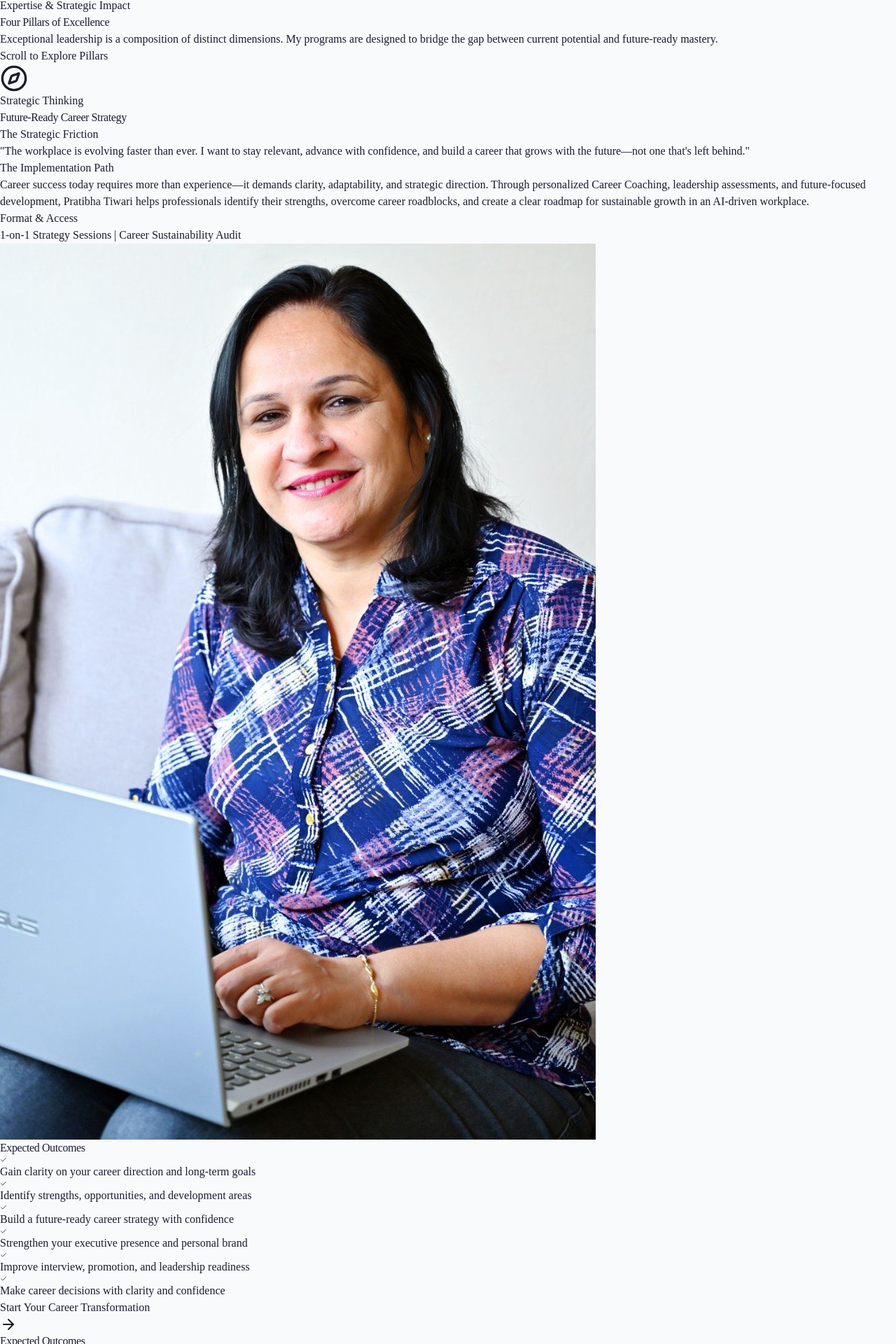
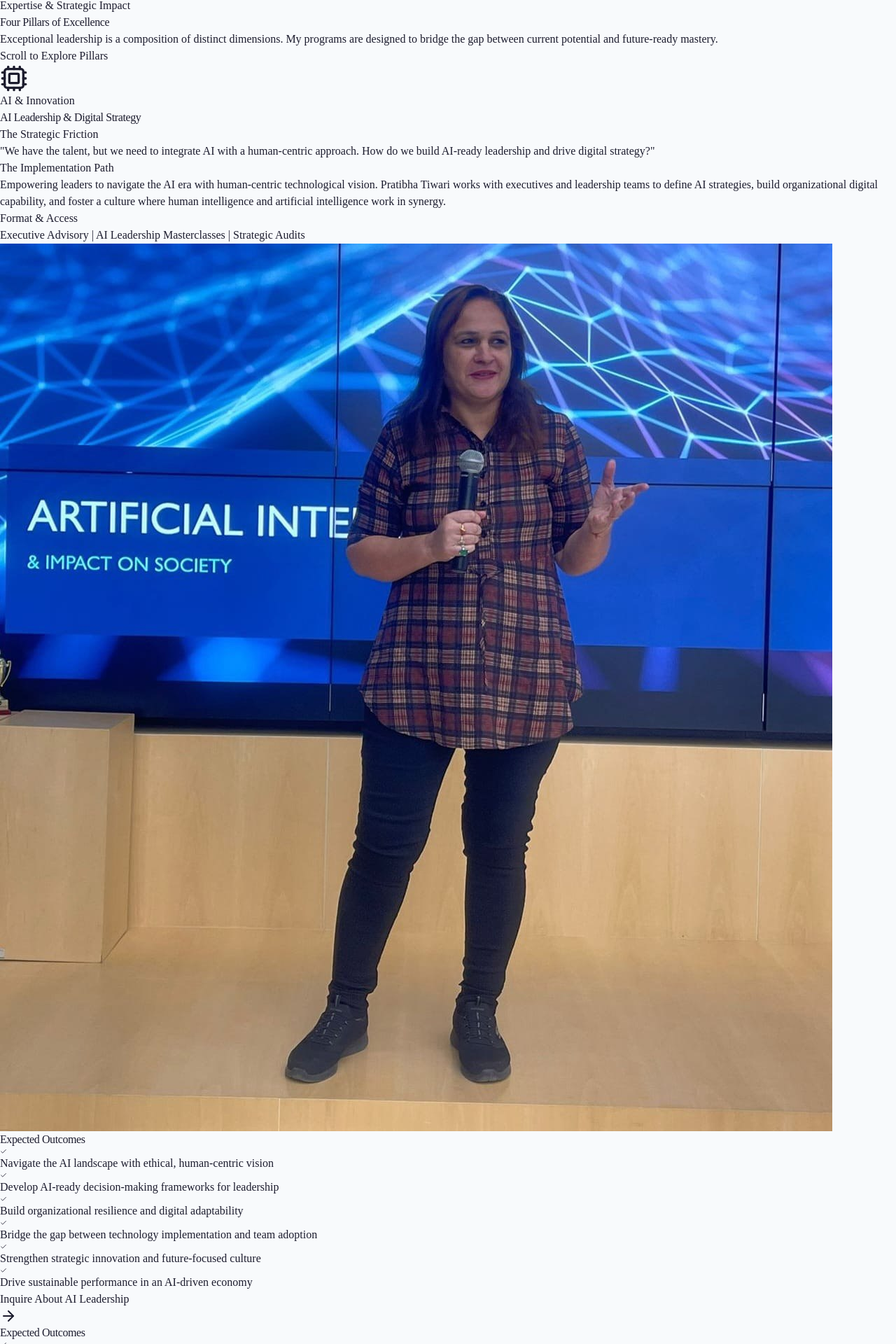
Before and after one commit to Nihalok/pratibha-tiwari, a React (Vite) app in the folder frontend/: page /services in a window 1280 px wide. Shown: the part 1600-3520 px from the top of the page at 70% size. Built offline with nearby package versions, Linux system fonts and the light colour scheme; no server answers; grey boxes are pictures that could not be loaded; a web font is replaced by a local one.

Commit message:
updated the changes

```diff
--- a/frontend/src/components/about/ClientTicker.tsx
+++ b/frontend/src/components/about/ClientTicker.tsx
@@ -66,7 +66,7 @@
             The <span className="italic font-light text-slate-700">Network</span> of Trust
           </h2>
           <p className="text-slate-600 text-sm md:text-base mt-6 max-w-xl mx-auto font-light leading-relaxed">
-            Collaborating with regional giants and global leaders to drive strategic growth and leadership excellence.
+            Coached and Trained executives, leaders and professionals from leading organizations.
           </p>
         </motion.div>
       </div>
--- a/frontend/src/pages/BlogPost.tsx
+++ b/frontend/src/pages/BlogPost.tsx
@@ -176,8 +176,12 @@
           </div>
 
           {(post.featuredImage || post.imageUrl) && (
-            <div className="aspect-video rounded-3xl md:rounded-[48px] overflow-hidden border border-gold/10 shadow-2xl">
-              <img src={post.featuredImage || post.imageUrl} alt={post.title} className="w-full h-full object-cover" />
+            <div className="aspect-video rounded-3xl md:rounded-[48px] overflow-hidden border border-gold/10 shadow-2xl relative bg-pearl">
+              <img
+                src={post.featuredImage || post.imageUrl}
+                alt={post.title}
+                className="w-full h-full object-cover object-center"
+              />
             </div>
           )}
 
@@ -291,17 +295,12 @@
                   className="group"
                 >
                   <Link to={`/insights/${relatedPost.slug}`} className="block space-y-6">
-                    <div className="aspect-[4/5] rounded-[32px] overflow-hidden border border-gold/5 transition-all duration-700 shadow-sm group-hover:shadow-xl relative">
+                    <div className="aspect-[16/10] rounded-[32px] overflow-hidden border border-gold/5 transition-all duration-700 shadow-sm group-hover:shadow-xl relative bg-pearl">
                       <img
                         src={relatedPost.featuredImage || relatedPost.imageUrl}
                         alt={relatedPost.title}
-                        className="w-full h-full object-cover transition-all duration-700 group-hover:scale-110"
+                        className="w-full h-full object-cover object-center transition-all duration-700 group-hover:scale-110"
                       />
-                      <div className="absolute inset-x-0 bottom-0 p-6 bg-gradient-to-t from-primary/80 to-transparent">
-                        <span className="text-[9px] font-mono text-white uppercase tracking-widest">
-                          {relatedPost.category}
-                        </span>
-                      </div>
                     </div>
                     <h4 className="text-xl font-serif text-primary group-hover:text-secondary transition-colors leading-tight">
                       {relatedPost.title}
--- a/frontend/src/pages/Services.tsx
+++ b/frontend/src/pages/Services.tsx
@@ -42,25 +42,25 @@
 
 const programs = [
   {
-    icon: <Compass size={40} />,
+    icon: <Cpu size={40} />,
     id: "01",
-    label: "Strategic Thinking",
-    title: "Future-Ready Career Strategy",
-    problem: "The workplace is evolving faster than ever. I want to stay relevant, advance with confidence, and build a career that grows with the future—not one that's left behind.",
-    solution: "Career success today requires more than experience—it demands clarity, adaptability, and strategic direction. Through personalized Career Coaching, leadership assessments, and future-focused development, Pratibha Tiwari helps professionals identify their strengths, overcome career roadblocks, and create a clear roadmap for sustainable growth in an AI-driven workplace.",
+    label: "AI & Innovation",
+    title: "AI Leadership & Digital Strategy",
+    problem: "We have the talent, but we need to integrate AI with a human-centric approach. How do we build AI-ready leadership and drive digital strategy?",
+    solution: "Empowering leaders to navigate the AI era with human-centric technological vision. Pratibha Tiwari works with executives and leadership teams to define AI strategies, build organizational digital capability, and foster a culture where human intelligence and artificial intelligence work in synergy.",
     outcomes: [
-      "Gain clarity on your career direction and long-term goals",
-      "Identify strengths, opportunities, and development areas",
-      "Build a future-ready career strategy with confidence",
-      "Strengthen your executive presence and personal brand",
-      "Improve interview, promotion, and leadership readiness",
-      "Make career decisions with clarity and confidence"
+      "Navigate the AI landscape with ethical, human-centric vision",
+      "Develop AI-ready decision-making frameworks for leadership",
+      "Build organizational resilience and digital adaptability",
+      "Bridge the gap between technology implementation and team adoption",
+      "Strengthen strategic innovation and future-focused culture",
+      "Drive sustainable performance in an AI-driven economy"
     ],
-    format: "1-on-1 Strategy Sessions | Career Sustainability Audit",
-    cta: "Start Your Career Transformation",
-    image: careerStrategy,
-    cardBg: "https://images.unsplash.com/photo-1454165833767-027ffea9e778?q=80&w=2070",
-    outcomeBg: "https://images.unsplash.com/photo-1507679799987-c73779587ccf?q=80&w=2071"
+    format: "Executive Advisory | AI Leadership Masterclasses | Strategic Audits",
+    cta: "Inquire About AI Leadership",
+    image: leadershipVision,
+    cardBg: "https://images.unsplash.com/photo-1557804506-669a67965ba0?q=80&w=1974",
+    outcomeBg: "https://images.unsplash.com/photo-1460925895917-afdab827c52f?q=80&w=2015"
   },
   {
     icon: <Heart size={40} />,
@@ -84,10 +84,31 @@
     outcomeBg: "https://images.unsplash.com/photo-1551836022-d5d88e9218df?q=80&w=2070"
   },
   {
+    icon: <Compass size={40} />,
+    id: "03",
+    label: "Strategic Thinking",
+    title: "Future-Ready Career Shaping",
+    problem: "The workplace is evolving faster than ever. I want to stay relevant, advance with confidence, and build a career that grows with the future—not one that's left behind.",
+    solution: "Career success today requires more than experience—it demands clarity, adaptability, and strategic direction. Through personalized Career Coaching, leadership assessments, and future-focused development, Pratibha Tiwari helps professionals identify their strengths, overcome career roadblocks, and create a clear roadmap for sustainable growth in an AI-driven workplace.",
+    outcomes: [
+      "Gain clarity on your career direction and long-term goals",
+      "Identify strengths, opportunities, and development areas",
+      "Build a future-ready career strategy with confidence",
+      "Strengthen your executive presence and personal brand",
+      "Improve interview, promotion, and leadership readiness",
+      "Make career decisions with clarity and confidence"
+    ],
+    format: "1-on-1 Strategy Sessions | Career Sustainability Audit",
+    cta: "Start Your Career Transformation",
+    image: careerStrategy,
+    cardBg: "https://images.unsplash.com/photo-1454165833767-027ffea9e778?q=80&w=2070",
+    outcomeBg: "https://images.unsplash.com/photo-1507679799987-c73779587ccf?q=80&w=2071"
+  },
+  {
     icon: <Mic2 size={40} />,
-    id: "03",
+    id: "04",
     label: "Mastery Communication",
-    title: "Corporate Training & Executive Keynotes",
+    title: "Corporate Training & Keynotes",
     problem: "Our people have the potential—but they need the right leadership, communication, and future-ready skills to perform at their best in a rapidly evolving workplace.",
     solution: "Every organization is unique, and so is every learning journey. Pratibha Tiwari designs and delivers customized Corporate Training Programs, Executive Workshops, and Leadership Keynote Sessions that inspire lasting behavioral change. Blending executive coaching, emotional intelligence, AI leadership, and practical business strategies, she equips teams with the mindset and skills to thrive in today's dynamic business environment.",
     outcomes: [
@@ -103,27 +124,6 @@
     image: corporateTraining,
     cardBg: "https://images.unsplash.com/photo-1524178232363-1fb2b075b655?q=80&w=2070",
     outcomeBg: "https://images.unsplash.com/photo-1515187029135-18ee286d815b?q=80&w=2070"
-  },
-  {
-    icon: <Cpu size={40} />,
-    id: "04",
-    label: "Purposeful Leadership",
-    title: "Purposeful Leadership & Performance Culture",
-    problem: "We have the talent, but we lack a unified sense of purpose. How do we align our values with our goals to drive long-term impact?",
-    solution: "Transforming leadership from a title into a purposeful practice. Pratibha Tiwari works with boards and senior executives to define leadership values, build organizational resilience, and foster a culture where high performance is fueled by meaning and accountability.",
-    outcomes: [
-      "Define and align core leadership values across the organization",
-      "Foster a culture of accountability and high performance",
-      "Build organizational resilience to navigate market volatility",
-      "Strengthen strategic alignment between purpose and profits",
-      "Develop mission-driven leaders who inspire legacy",
-      "Enhance employee retention through purposeful leadership"
-    ],
-    format: "Executive Advisory | Strategic Workshops | Culture Audits",
-    cta: "Connect for Strategic Advisory",
-    image: leadershipVision,
-    cardBg: "https://images.unsplash.com/photo-1557804506-669a67965ba0?q=80&w=1974",
-    outcomeBg: "https://images.unsplash.com/photo-1460925895917-afdab827c52f?q=80&w=2015"
   }
 ];
 
```
Also changed, not shown: frontend/src/components/home/Hero.tsx (+17 -6 lines), frontend/src/components/home/LatestBlogFeed.tsx (+4 -13 lines), frontend/src/pages/Insights.tsx (+8 -5 lines).
